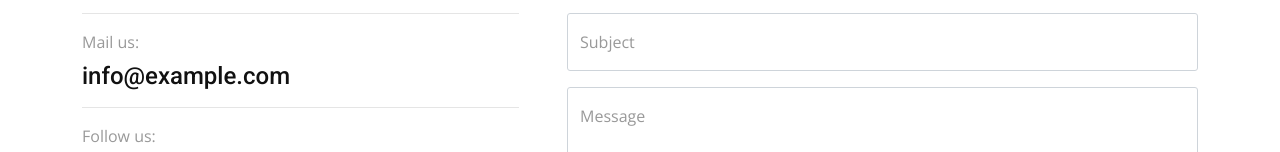
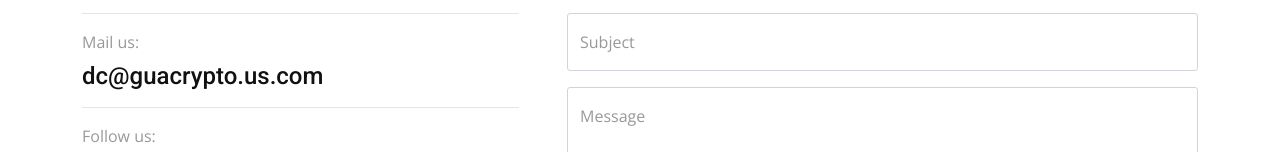
Before and after one commit to dunksmaster/TokenDC, a plain HTML site: page contact.html in a window 1280 px wide. Shown: the part 955-1107 px from the top of the page. Drawn offline with nearby package versions, Linux system fonts and the light colour scheme.

Commit message:
email add

```diff
--- a/contact.html
+++ b/contact.html
@@ -118,7 +118,7 @@
                     <h4>+012 345 6789</h4>
                     <hr class="w-100">
                     <p class="mb-2">Mail us:</p>
-                    <h4>info@example.com</h4>
+                    <h4>dc@guacrypto.us.com</h4>
                     <hr class="w-100">
                     <p class="mb-2">Follow us:</p>
                     <div class="d-flex pt-2">
```
